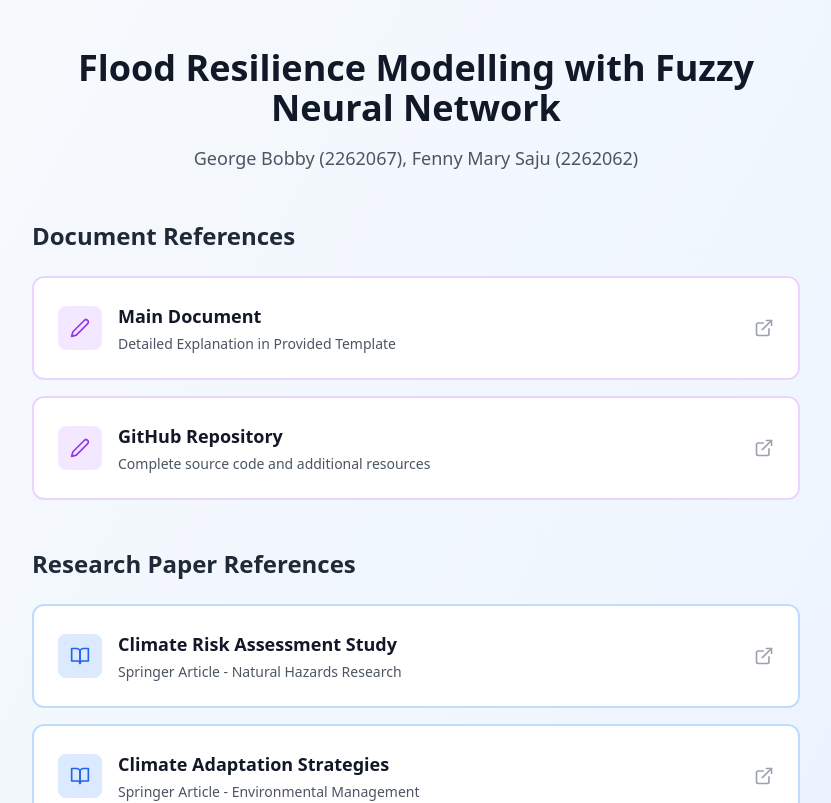
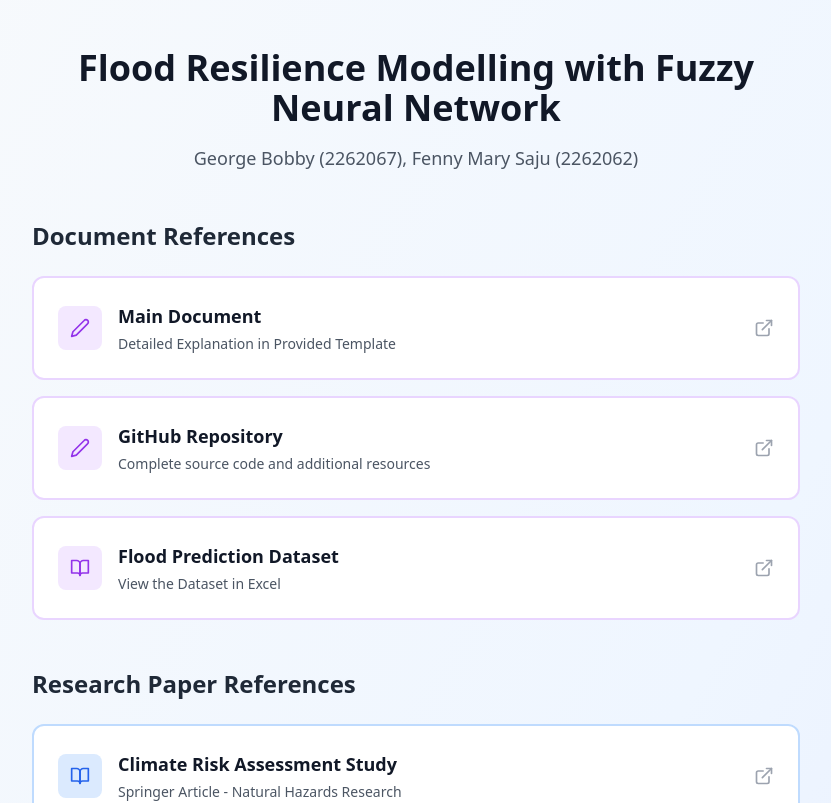
Before and after one commit to george-bobby/flood-prediction, a React (Vite) app: page / in a window 1280 px wide. Shown: the top 803 px of the page, without its empty margins (224-1055 px from the left). Built offline with nearby package versions, Linux system fonts and the light colour scheme.

Commit message:
added dataset link

```diff
--- a/src/pages/Home.tsx
+++ b/src/pages/Home.tsx
@@ -72,6 +72,12 @@ const Home = () => {
       description: "Complete source code and additional resources",
       url: "https://github.com/george-bobby/fuzzynn-prediction",
       icon: <Pen className="w-5 h-5" />
+    },
+    {
+      title: "Flood Prediction Dataset",
+      description: "View the Dataset in Excel",
+      url: "https://docs.google.com/spreadsheets/d/12ZAG4FZQ3mhs0HELGTuAi6tEoJ-a6iS5/edit?usp=sharing&ouid=113456777960904974002&rtpof=true&sd=true",
+      icon: <BookOpen className="w-5 h-5" />
     }
   ];
 
```
Also changed, not shown: 2 other files (tests, documents, lock files or other folders).
